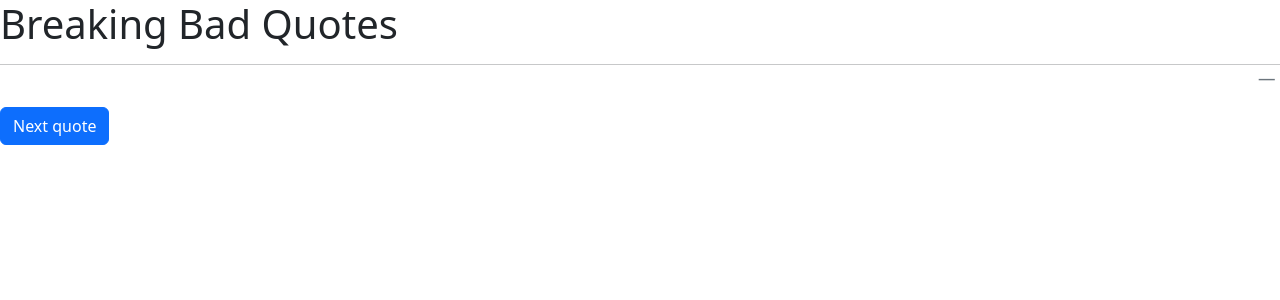
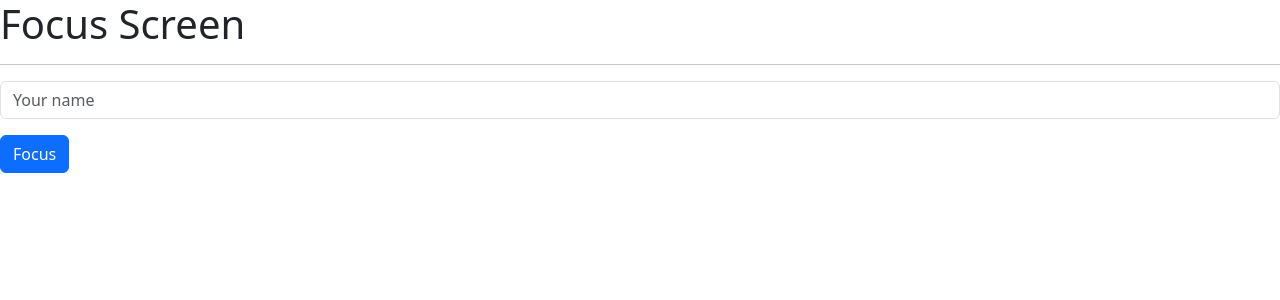
Before and after one commit to cigotete/react-study-basics, a React (Vite) app: page / in a window 1280 px wide. Shown: the top 300 px of the page. Built offline with nearby package versions, Linux system fonts and the light colour scheme; no server answers.

Commit message:
Initial exploration hook useRef.

```diff
--- /dev/null
+++ b/src/04-useRef/FocusScreen.jsx
@@ -0,0 +1,32 @@
+import { useRef } from 'react';
+
+export const FocusScreen = () => {
+
+  const inputRef = useRef();
+
+  const onClick = () => {
+    //document.querySelector('input').select();
+    inputRef.current.select();
+  };
+
+  return (
+    <>
+      <h1>Focus Screen</h1>
+      <hr />
+
+      <input
+        ref={ inputRef }
+        type="text"
+        placeholder="Your name"
+        className="form-control"
+      />
+
+      <button
+        className="btn btn-primary mt-3"
+        onClick={ onClick }
+      >
+        Focus
+      </button>
+    </>
+  )
+}
--- a/src/main.jsx
+++ b/src/main.jsx
@@ -1,11 +1,12 @@
 import ReactDOM from 'react-dom/client'
 //import { SimpleForm } from './02-useEffect/SimpleForm'
 //import { FormWithCustomHook } from './02-useEffect/FormWithCustomHook'
-import { MultipleCustomHooks } from './03-examples/MultipleCustomHooks'
+// import { MultipleCustomHooks } from './03-examples/MultipleCustomHooks'
+import { FocusScreen } from './04-useRef/FocusScreen'
 import './index.css'
 
 ReactDOM.createRoot(document.getElementById('root')).render(
   //<React.StrictMode>
-    <MultipleCustomHooks />
+    <FocusScreen />
   //</React.StrictMode>,
 )
```
